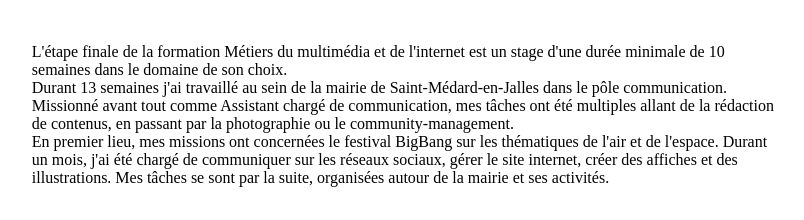
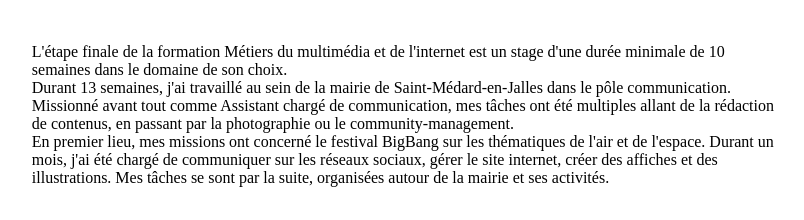
Before and after one commit to Briandmarc/marcbriand, a plain HTML site: page Bigbang.html in a window 1280 px wide. Shown: the part 725-945 px from the top of the page, without its empty margins (235-1039 px from the left). Drawn offline with nearby package versions, Linux system fonts and the light colour scheme.

Commit message:
correction

```diff
--- a/Bigbang.html
+++ b/Bigbang.html
@@ -31,9 +31,9 @@
 						<div id="front_page_left">
 							<div id="block_left">
 								<p>L'étape finale de la formation Métiers du multimédia et de l'internet est un stage d'une durée minimale de 10 semaines dans le domaine de son choix.<br>
-									Durant 13 semaines j'ai travaillé au sein de la mairie de Saint-Médard-en-Jalles dans le pôle communication. Missionné avant tout comme Assistant chargé de communication,
+									Durant 13 semaines, j'ai travaillé au sein de la mairie de Saint-Médard-en-Jalles dans le pôle communication. Missionné avant tout comme Assistant chargé de communication,
 									mes tâches ont été multiples allant de la rédaction de contenus, en passant par la photographie ou le community-management.
-									<br>En premier lieu, mes missions ont concernées le festival BigBang sur les thématiques de l'air et de l'espace. Durant un mois, j'ai été chargé de communiquer sur les réseaux
+									<br>En premier lieu, mes missions ont concerné le festival BigBang sur les thématiques de l'air et de l'espace. Durant un mois, j'ai été chargé de communiquer sur les réseaux
 									sociaux, gérer le site internet, créer des affiches et des illustrations. Mes tâches se sont par la suite, organisées autour de la mairie et ses activités.
 								<br></p>
 									<p class="devis"><a href="dossier/Rapport_de_stage_MarcBRIAND.pdf" alt="rapport de stage pdf">Rapport de stage</a></p>
```
